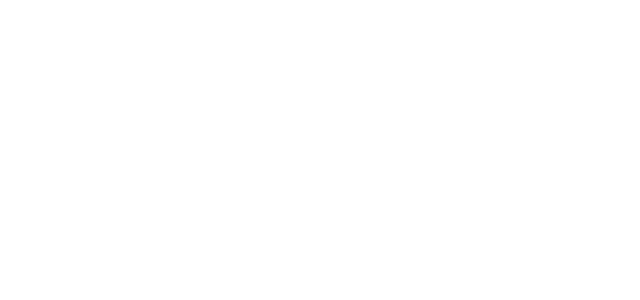
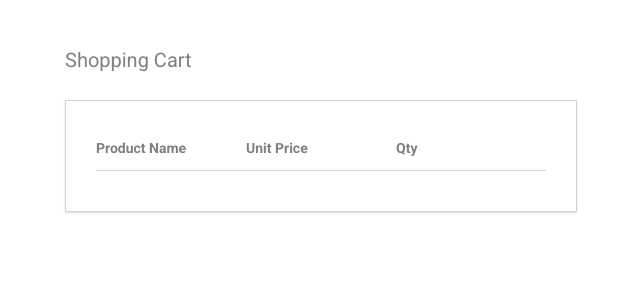
Before and after one commit to kamildomagalski/shopping_cart, a React (Create React App) app: page / in a window 1280 px wide. Shown: the top 300 px of the page, without its empty margins (304-944 px from the left). Built offline with nearby package versions, Linux system fonts and the light colour scheme.

Commit message:
add ShoppingCart with styles

```diff
--- a/src/App.js
+++ b/src/App.js
@@ -1,8 +1,10 @@
-
+import ShoppingCart from "./component/ShoppingCart";
+import React from "react";
 
 function App() {
   return (
     <>
+      <ShoppingCart/>
     </>
   );
 }
--- /dev/null
+++ b/src/component/ShoppingCart.js
@@ -0,0 +1,29 @@
+import React, {useState} from 'react';
+
+function ShoppingCart() {
+
+  const [cart, setCart] = useState([{
+    productName: 'Headphones',
+    unitPrice: 11.90,
+    quantity: 2,
+    img: 'images/x-img.png'
+  }])
+  return (
+    <section className={'shoppingCart'}>
+      <div className={'container'}>
+        <div className={'cart'}>
+          <h2 className={'cart__title'}>Shopping Cart</h2>
+          <div className="product">
+            <div className="product__header">
+              <p className="product__subtitle">Product Name</p>
+              <p className="product__subtitle">Unit Price</p>
+              <p className="product__subtitle">Qty</p>
+            </div>
+          </div>
+        </div>
+      </div>
+    </section>
+  );
+}
+
+export default ShoppingCart;
--- a/src/index.js
+++ b/src/index.js
@@ -1,6 +1,6 @@
 import React from 'react';
 import ReactDOM from 'react-dom';
-
+import './scss/main.scss'
 import App from './App';
 import reportWebVitals from './reportWebVitals';
 
```
